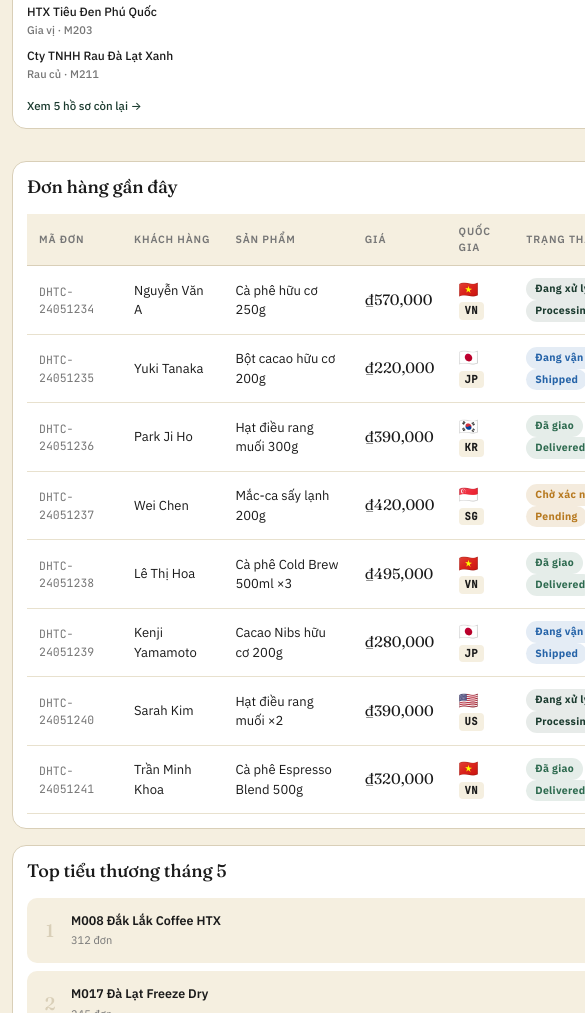
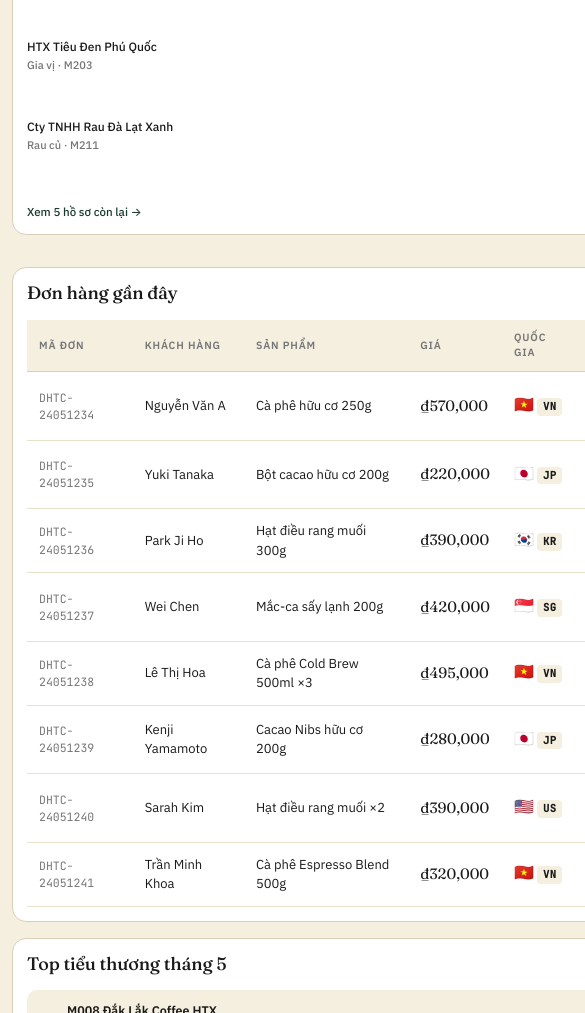
Before and after one commit to minhthai1995/dhtc-danang-mockup, a plain HTML site: page admin/index.html in a window 390 px wide. Shown: the part 987-2000 px from the top of the page, 585 px wide, since content can reach past the window. Drawn offline with Linux system fonts and the light colour scheme.

Commit message:
fix: admin/index.html responsive — table min-width 800px, approval wrap, bar chart cleanup
- Table 7-col needs 800px min (global 700px too tight)
- .approval-item flex-wrap so buttons don't crowd long merchant names
- ≤520px: hide .bar-val numbers (too cramped), compress merch-row spacing

Co-Authored-By: Claude Sonnet 4.6 <noreply@anthropic.com>

```diff
--- a/admin/index.html
+++ b/admin/index.html
@@ -60,6 +60,21 @@
   /* ── Country flag in table ── */
   .flag-emoji { font-size: 16px; line-height: 1; }
   .order-action a { font-size: 12px; color: var(--green); text-decoration: underline; text-underline-offset: 2px; }
+
+  @media (max-width: 900px) {
+    /* 7-column table needs more than the global 700px */
+    .table-wrap table { min-width: 800px; }
+    /* Approval items: wrap so buttons don't crowd the name */
+    .approval-item { flex-wrap: wrap; gap: 6px; }
+    .approval-actions { width: 100%; justify-content: flex-end; }
+  }
+  @media (max-width: 520px) {
+    /* Hide bar chart value labels — too cramped at 400px */
+    .bar-val { display: none; }
+    /* Merchant rows: compress spacing */
+    .merch-rank { font-size: 15px; width: 18px; }
+    .merch-gmv strong { font-size: 13px; }
+  }
 </style>
 </head>
 <body class="app">
```
